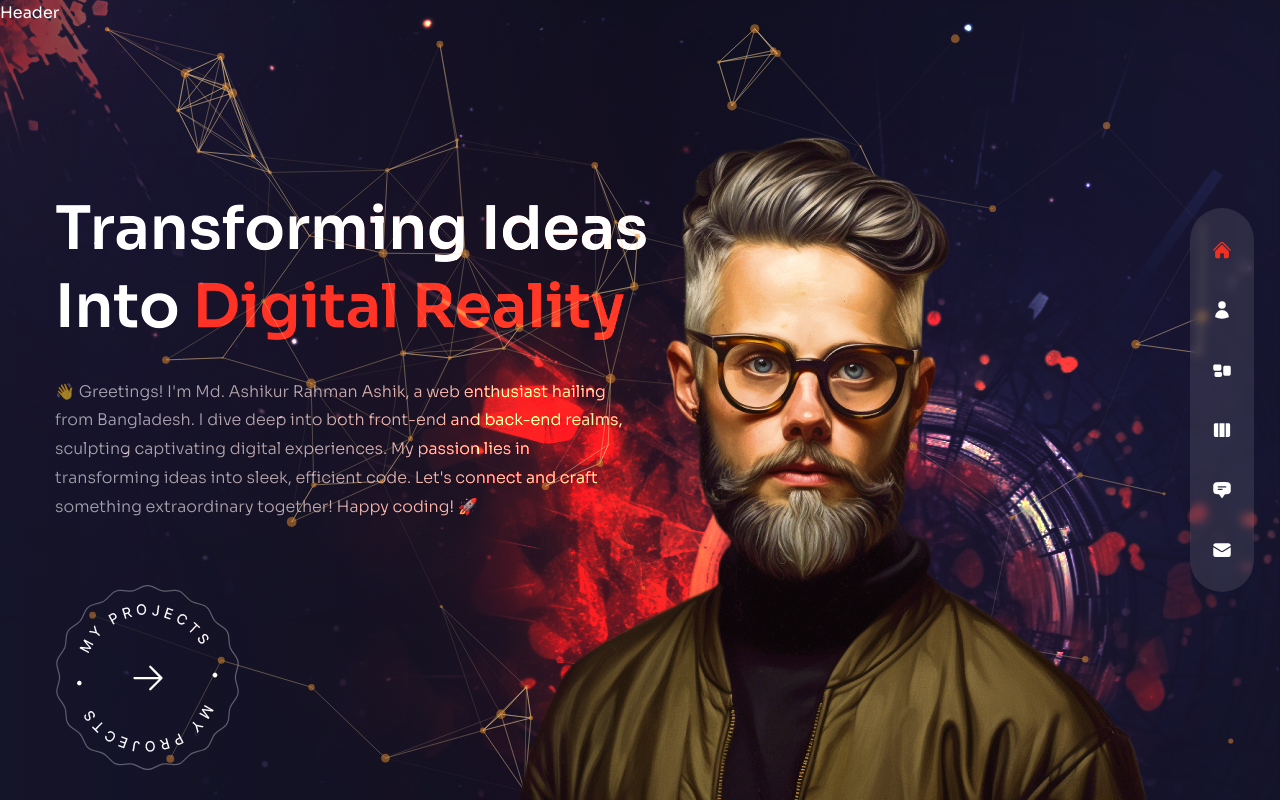
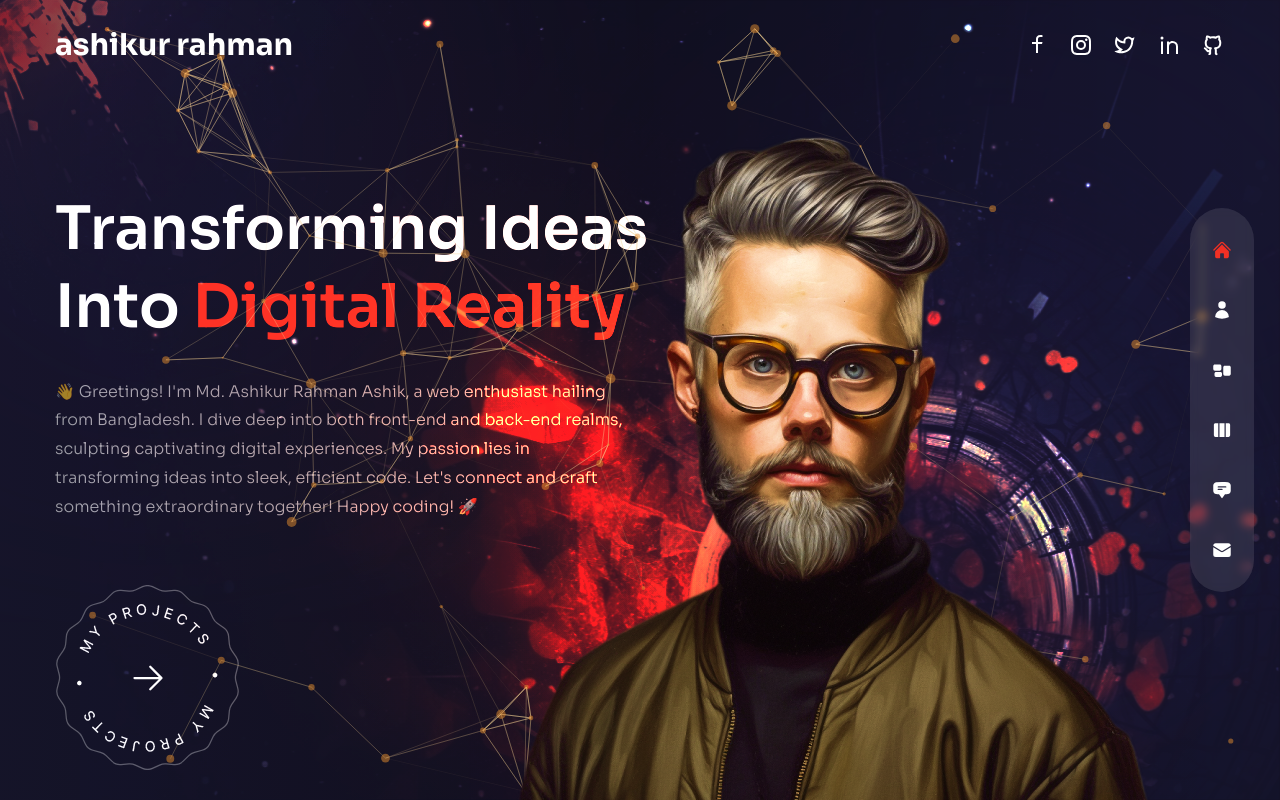
Before and after one commit to ashik-08/ashik-portfolio, a Next.js app: page / in a window 1280 px wide. Built offline with nearby package versions, Linux system fonts and the light colour scheme.

Commit message:
added service logo and links on header

```diff
--- a/components/Header.js
+++ b/components/Header.js
@@ -1,5 +1,23 @@
+import Image from "next/image";
+import Link from "next/link";
+import Socials from "./Socials";
+
 const Header = () => {
-  return <header className="absolute z-30 w-full ">Header</header>;
+  return (
+    <header className="absolute z-30 w-full flex items-center px-16 xl:px-0 xl:h-[90px]">
+      <div className="container mx-auto">
+        <div className="flex flex-col lg:flex-row justify-between items-center gap-y-6 py-8">
+          {/* logo */}
+          <Link href={'/'}>
+            {/* <Image src={'/logo.svg'} width={220} height={48} alt="" priority={true} /> */}
+            <h3 className="text-3xl font-bold text-center">ashikur rahman</h3>
+          </Link>
+          {/* socials */}
+          <Socials />
+        </div>
+      </div>
+    </header>
+  );
 };
 
 export default Header;
--- a/components/Socials.js
+++ b/components/Socials.js
@@ -1,5 +1,47 @@
+import Link from "next/link";
+// icons
+import {
+  RiInstagramLine,
+  RiFacebookLine,
+  RiLinkedinLine,
+  RiTwitterLine,
+  RiGithubLine,
+} from "react-icons/ri";
 const Socials = () => {
-  return <div>Socials</div>;
+  return (
+    <div className="flex items-center gap-x-5 text-2xl">
+      <Link
+        href={"https://www.facebook.com/ashikurrahman.ashik.568632"}
+        className="hover:text-accent transition-all duration-300"
+      >
+        <RiFacebookLine />
+      </Link>
+      <Link
+        href={"https://www.instagram.com/a_s_h_i_k_8/"}
+        className="hover:text-accent transition-all duration-300"
+      >
+        <RiInstagramLine />
+      </Link>
+      <Link
+        href={"https://twitter.com/ashikurrahman81"}
+        className="hover:text-accent transition-all duration-300"
+      >
+        <RiTwitterLine />
+      </Link>
+      <Link
+        href={"https://www.linkedin.com/in/md-ashikur-rahman-ashik-1b51231a3"}
+        className="hover:text-accent transition-all duration-300"
+      >
+        <RiLinkedinLine />
+      </Link>
+      <Link
+        href={"https://github.com/ashik-08"}
+        className="hover:text-accent transition-all duration-300"
+      >
+        <RiGithubLine />
+      </Link>
+    </div>
+  );
 };
 
 export default Socials;
```
